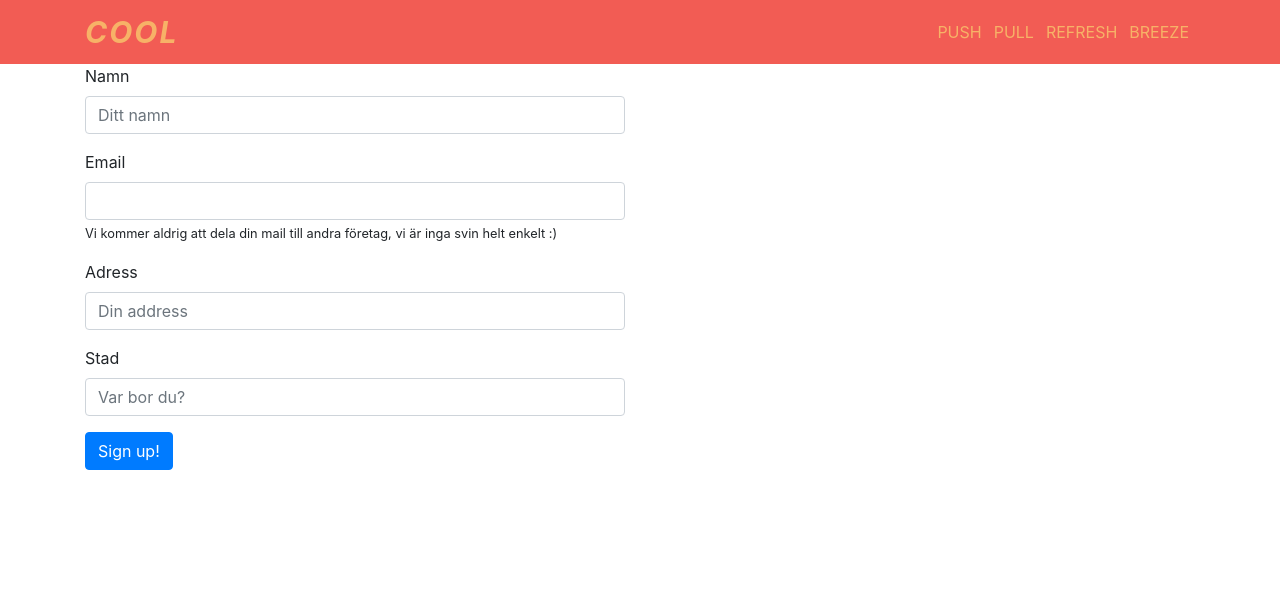
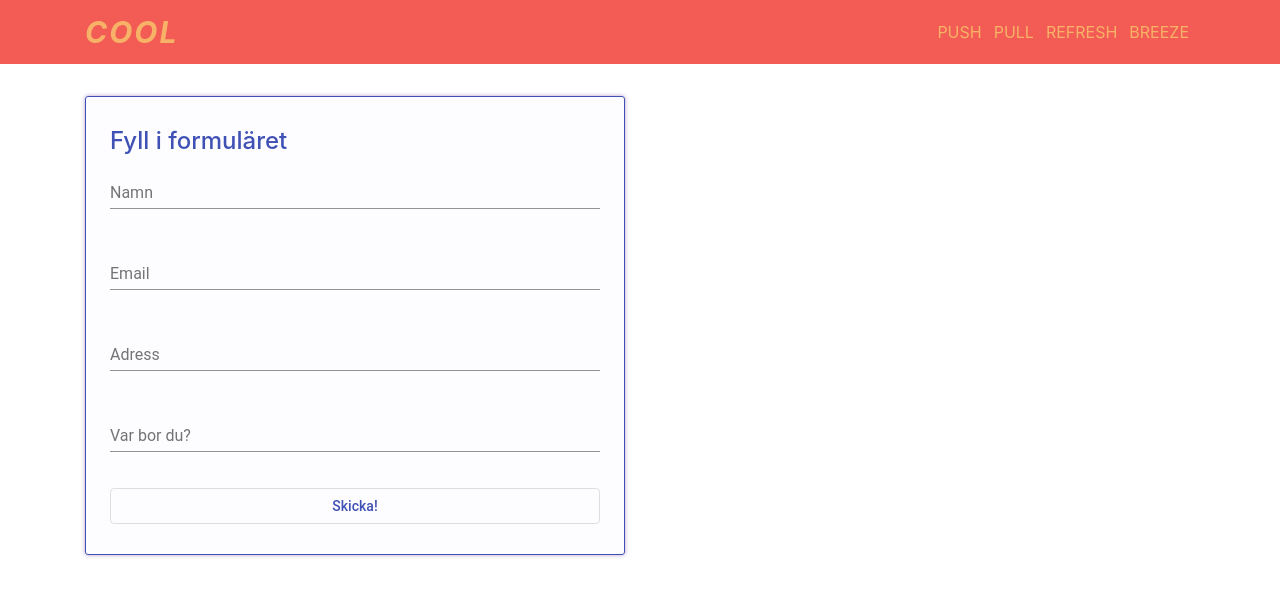
Before and after one commit to joisak/angularBootstrap, an Angular app: page / in a window 1280 px wide. Shown: the top 596 px of the page. Built offline with nearby package versions, Linux system fonts and the light colour scheme.

Commit message:
adding theme

```diff
--- a/src/app/app.module.ts
+++ b/src/app/app.module.ts
@@ -1,4 +1,5 @@
 import { NgModule } from '@angular/core';
+import { MatButtonModule } from '@angular/material/button';
 import { MatInputModule } from '@angular/material/input';
 import { BrowserModule } from '@angular/platform-browser';
 import { BrowserAnimationsModule } from '@angular/platform-browser/animations';
@@ -13,7 +14,8 @@ import { HeaderComponent } from './components/header/header.component';
     BrowserModule,
     AppRoutingModule,
     MatInputModule,
-    BrowserAnimationsModule
+    BrowserAnimationsModule,
+    MatButtonModule
   ],
   providers: [],
   bootstrap: [AppComponent]
--- a/src/app/components/form/form.component.html
+++ b/src/app/components/form/form.component.html
@@ -1,51 +1,34 @@
 <div class="row">
   <div class="col-md-6">
     <form>
+      <h4>Fyll i formuläret</h4>
       <div class="form-group">
-        <label for="name">Namn</label>
-        <input
-          id="name"
-          class="form-control"
-          type="text"
-          placeholder="Ditt namn"
-        />
+        <mat-form-field class="full-width">
+          <input matInput color="primary" placeholder="Namn" value="" />
+        </mat-form-field>
       </div>
 
       <div class="form-group">
-        <label for="email">Email</label>
-        <input
-          class="form-control"
-          id="email"
-          type="text"
-          placehoder="Din email"
-        />
-        <small class="small-input-text"
-          >Vi kommer aldrig att dela din mail till andra företag, vi är inga
-          svin helt enkelt :)</small
-        >
+        <mat-form-field class="full-width">
+          <input matInput placeholder="Email" value="" />
+        </mat-form-field>
       </div>
 
       <div class="form-group">
-        <label for="address">Adress</label>
-        <input
-          class="form-control"
-          id="address"
-          type="text"
-          placeholder="Din address"
-        />
+        <mat-form-field class="full-width">
+          <input matInput placeholder="Adress" value="" />
+        </mat-form-field>
       </div>
 
       <div class="form-group">
-        <label for="city">Stad</label>
-        <input
-          class="form-control"
-          type="text"
-          id="city"
-          placeholder="Var bor du?"
-        />
+        <mat-form-field class="full-width">
+          <input matInput placeholder="Var bor du?" value="" />
+        </mat-form-field>
       </div>
 
-      <button type="submit" class="btn btn-primary">Sign up!</button>
+      <button class="full-width" color="primary" mat-stroked-button>
+        Skicka!
+      </button>
     </form>
   </div>
 </div>
--- a/src/app/components/form/form.component.scss
+++ b/src/app/components/form/form.component.scss
@@ -0,0 +1,15 @@
+form {
+  border: #3f51b5 1px solid;
+  padding: 30px 24px;
+  border-radius: 3px;
+  box-shadow: 0 0px 4px 0px rgba(76, 0, 130, 0.4);
+  background: rgba(76, 0, 130, 0.01);
+}
+
+h4 {
+  color: #3f51b5;
+}
+
+.full-width {
+  width: 100%;
+}
--- a/src/app/components/header/header.component.scss
+++ b/src/app/components/header/header.component.scss
@@ -2,6 +2,7 @@
 
 .header {
   background: $primary-color;
+  margin-bottom: 2em;
 }
 
 .wrapper {
```
